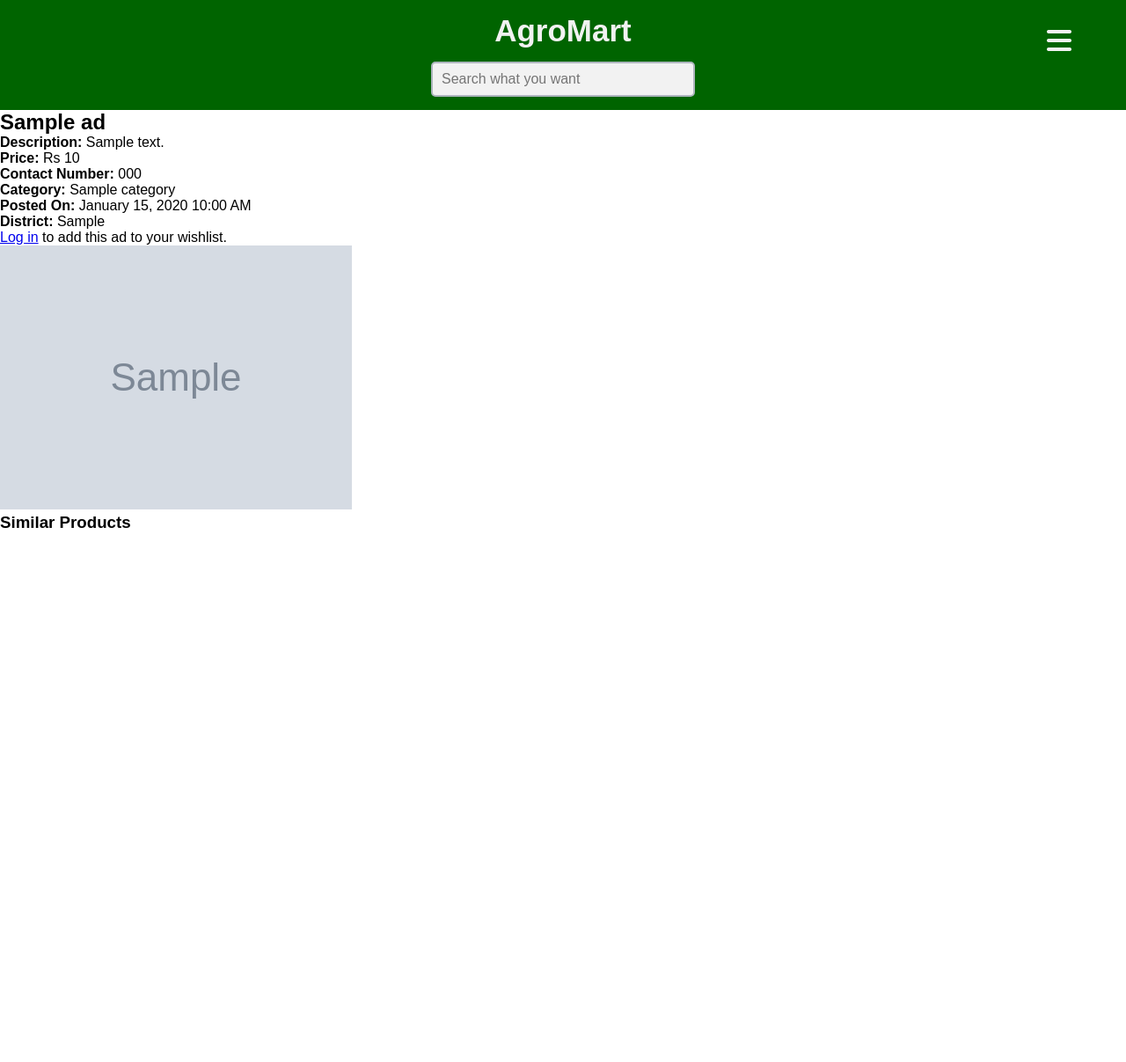
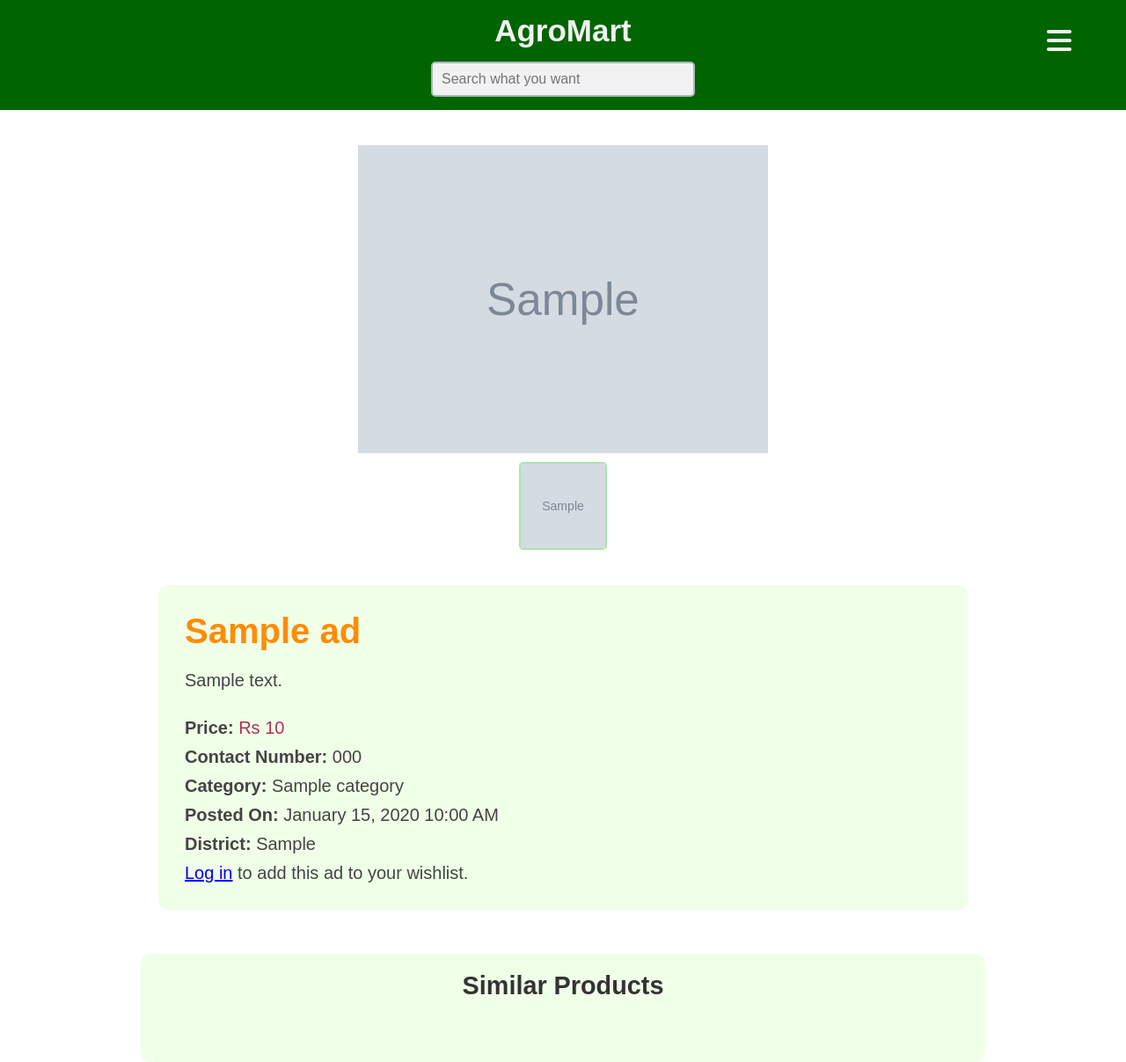
Before and after one commit to sumudu-k/AgroMart---Connecting-Farmers-and-Nurseries, a PHP site: page /view_ad.php?ad_id=1 in a window 1280 px wide. Shown: the whole page at 88% size. Before the commit the page ends 600 px from the top, so only its background shows below. Run offline with PHP 8.4, Linux system fonts and the light colour scheme; tables that the repository leaves empty or names only in its code hold one stand-in row (values such as "Sample post"); grey boxes marked "Sample" are stand-in pictures; some libraries are stand-ins or nearby versions.

Commit message:
added css for ads view page

```diff
--- a/view_ad.php
+++ b/view_ad.php
@@ -82,15 +82,182 @@ if ($user_id) {
             font-size: 16px;
             margin-top: 10px;
         }
+
+        body,
+html {
+  font-family: Arial, sans-serif;
+  margin: 0;
+  padding: 0;
+  color: #333;
+  overflow-x: hidden;
+}
+.container {
+  max-width: 75%;
+  margin: auto;
+  padding: 20px;
+  display: flex;
+  gap: 20px;
+  flex-wrap: wrap; /* Allows sections to stack on smaller screens */
+}
+.ad-image {
+  flex: 1 1 49%; /* Flex-grow, flex-shrink, and flex-basis */
+  min-width: 300px; /* Minimum width for each section */
+  box-sizing: border-box; /* Ensures padding doesn’t affect width calculations */
+  padding: 20px 0;
+}
+.displayed-image {
+  display: flex;
+  justify-content: center;
+  overflow: hidden;
+  width: 100%; /* Full width of parent */
+  height: 350px; /* Fixed height */
+
+  border-radius: 10px;
+}
+
+.displayed-image img {
+  max-width: 100%;
+  max-height: 100%;
+  object-fit: cover;
+  mix-blend-mode: multiply;
+  transition: transform 0.2s;
+}
+
+.thumbnail-images {
+  display: flex;
+  justify-content: center;
+  gap: 10px;
+  mix-blend-mode: multiply;
+  margin-top: 10px;
+}
+
+.thumbnail-images img {
+  width: 100px;
+  height: 100px;
+  object-fit: cover;
+  border: 2px solid #a9e6a9;
+  cursor: pointer;
+  border-radius: 5px;
+  transition: transform 0.2s;
+}
+
+.thumbnail-images img:hover {
+  transform: scale(1.05);
+}
+
+.ad-details {
+  flex: 1 1 49%; /* Flex-grow, flex-shrink, and flex-basis */
+  min-width: 300px; /* Minimum width for each section */
+  box-sizing: border-box; /* Ensures padding doesn’t affect width calculations */
+  padding: 20px 30px 20px 30px;
+  border-radius: 10px;
+  background-color: #f0ffe8;
+  border-radius: 10px;
+}
+
+.ad-details h1 {
+  font-size: 40px;
+  color: #ff8c00;
+  margin: 10px 0 20px 0;
+}
+
+.ad-details .ad-description {
+  font-size: 20px;
+  color: #444;
+  margin: 10px 0 30px 0;
+  line-height: 1.3;
+}
+
+.ad-details .price {
+  color: #b03052;
+}
+
+.ad-details p {
+  font-size: 20px;
+  color: #444;
+  margin: 10px 0;
+}
+
+/* Similar Products section styling */
+.similar-products {
+  max-width: 75%;
+  background-color: #f0ffe8;
+  margin: auto;
+  padding: 20px 20px 40px 20px;
+  border-radius: 10px;
+  margin-top: 30px;
+}
+.similar-products h3 {
+  text-align: center;
+  font-size: 1.8rem;
+  color: #333;
+  margin-bottom: 30px;
+}
+
+.more-items-container {
+  display: flex;
+  flex-wrap: wrap;
+  gap: 20px;
+  justify-content: center;
+}
+
+.more-item-card {
+  width: 23%;
+  height: auto;
+  background-color: #ffffff;
+  border: 1px solid #ddd;
+  border-radius: 10px;
+  overflow: hidden;
+  box-shadow: 0 2px 2px rgba(0, 128, 0, 0.15);
+  text-align: center;
+  padding: 10px;
+  cursor: pointer;
+  transition: transform 0.2s, box-shadow 0.2s;
+}
+
+.more-item-card img {
+  width: 100%;
+  height: 200px;
+  object-fit: cover;
+  border-radius: 10px;
+  border-bottom: 4px solid #a9e6a9;
+}
+.more-item-card h4 {
+  font-size: 1.5rem;
+  color: #006400;
+  margin: 10px 0 5px 0;
+  font-weight: 600;
+}
+.more-item-card p {
+  font-size: 1.2rem;
+  color: #f95454;
+  font-weight: 600;
+}
+
+.more-item-card:hover {
+  transform: translateY(-5px);
+  box-shadow: 0 8px 16px rgba(0, 100, 0, 0.2);
+}
+
     </style>
 </head>
 <body>
 
 <div class="container">
-    <h2><?= htmlspecialchars($ad['title']); ?></h2>
+    <div class="ad-image">
+        <div class="displayed-image">
+            <img id="displayedImage" src="<?= htmlspecialchars($images[0] ?? ''); ?>" alt="Main Product Image">
+        </div>
+        <div class="thumbnail-images">
+            <?php foreach ($images as $image): ?>
+                <img src="<?= htmlspecialchars($image); ?>" alt="Thumbnail" onclick="updateMainImage('<?= htmlspecialchars($image); ?>')">
+            <?php endforeach; ?>
+        </div>
+    </div>
     <div class="ad-details">
-        <p><strong>Description:</strong> <?= htmlspecialchars($ad['description']); ?></p>
-        <p><strong>Price:</strong> Rs <?= htmlspecialchars($ad['price']); ?></p>
+        <h1><?= htmlspecialchars($ad['title']); ?></h1>
+        <p class="ad-description"><?= htmlspecialchars($ad['description']); ?></p>
+        <p><strong>Price:</strong> <span class="price">Rs <?= htmlspecialchars($ad['price']); ?></span></p>
         <p><strong>Contact Number:</strong> <?= htmlspecialchars($ad['phone_number']); ?></p>
         <p><strong>Category:</strong> <?= htmlspecialchars($ad['category_name']); ?></p>
         <p><strong>Posted On:</strong> <?= htmlspecialchars($ad['formatted_date']); ?></p>
@@ -106,14 +273,12 @@ if ($user_id) {
         <?php else: ?>
             <p><a href="login.php">Log in</a> to add this ad to your wishlist.</p>
         <?php endif; ?>
+
     </div>
+</div>
 
-    <div class="ad-images">
-        <?php foreach ($images as $image): ?>
-            <img src="<?= htmlspecialchars($image); ?>" alt="Ad Image" onclick="openModal(this.src)">
-        <?php endforeach; ?>
-    </div>
-
+<!-- Similar Products Section -->
+<div class="similar-products">
     <h3>Similar Products</h3>
     <div class="more-items-container">
         <?php while ($similar_ad = $similar_ads_result->fetch_assoc()): ?>
@@ -121,20 +286,14 @@ if ($user_id) {
                 <img src="<?= htmlspecialchars($similar_ad['image']); ?>" alt="Product Image">
                 <h4><?= htmlspecialchars($similar_ad['title']); ?></h4>
                 <p>Rs <?= htmlspecialchars($similar_ad['price']); ?></p>
-                <p><strong>District:</strong> <?= htmlspecialchars($similar_ad['district']); ?></p>
             </div>
         <?php endwhile; ?>
     </div>
 </div>
 
 <script>
-    function openModal(src) {
-        document.getElementById('modalImage').src = src;
-        document.getElementById('imageModal').style.display = 'flex';
-    }
-
-    function closeModal() {
-        document.getElementById('imageModal').style.display = 'none';
+    function updateMainImage(src) {
+        document.getElementById('displayedImage').src = src;
     }
 </script>
 
```
